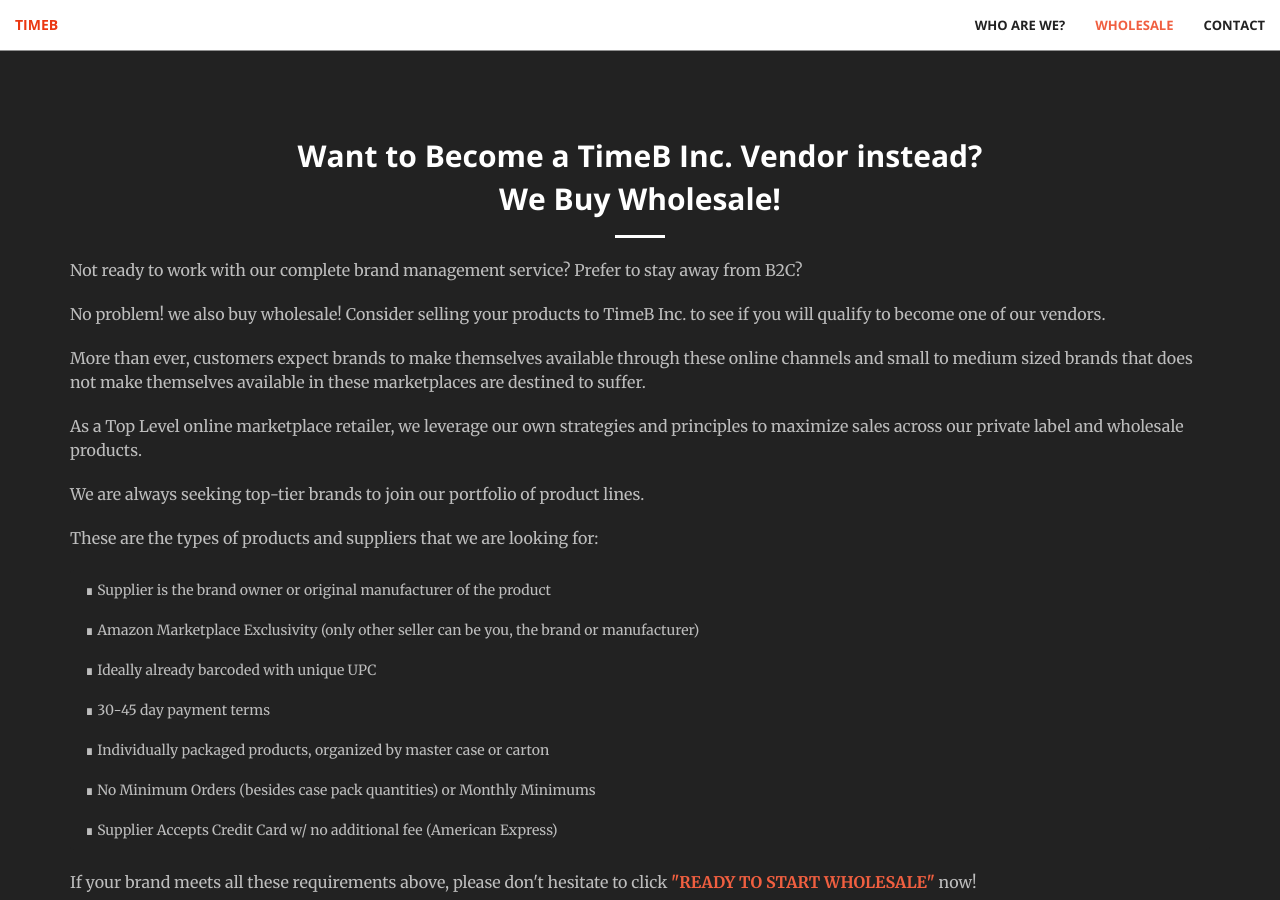
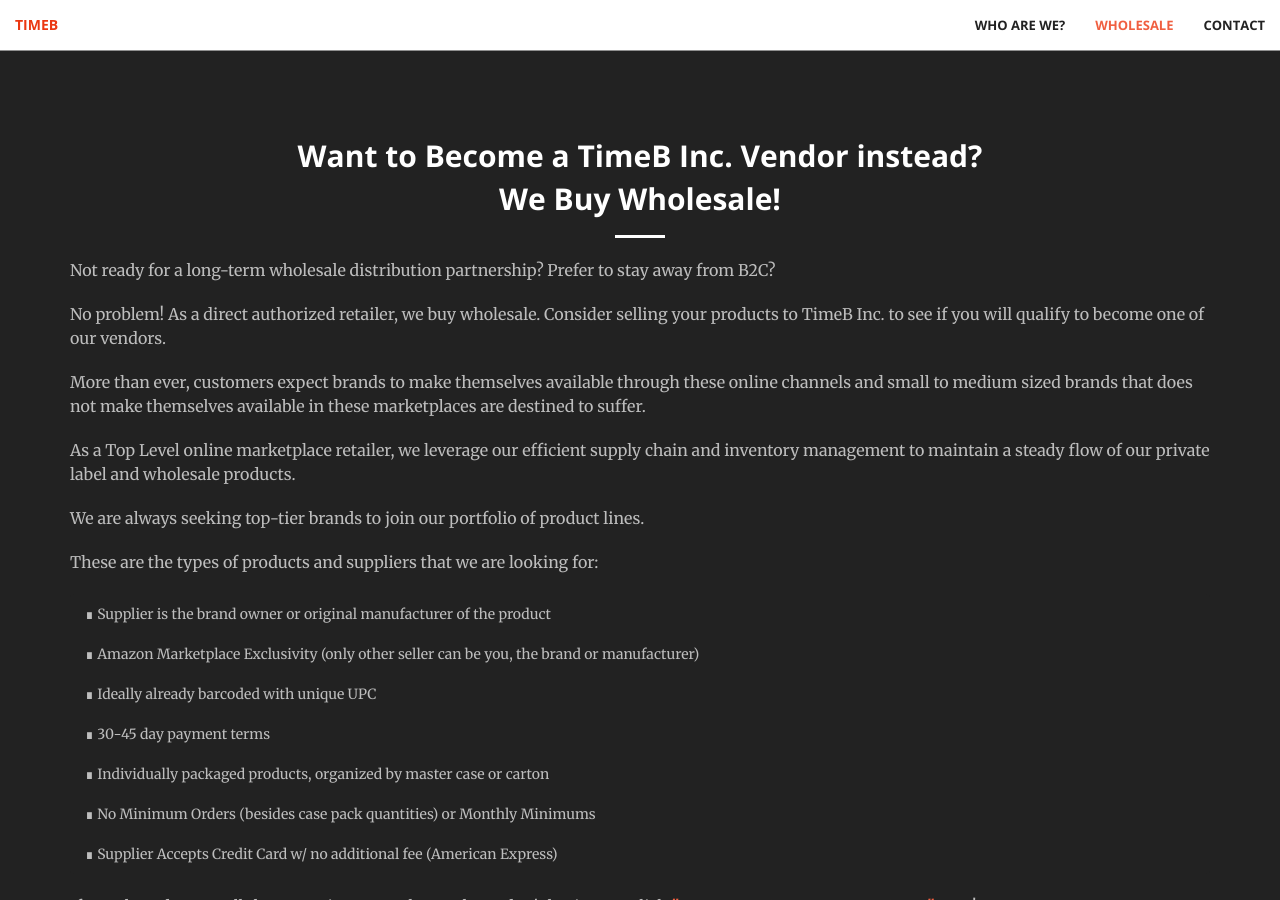
Before and after one commit to TimeBinc/TimeBinc.github.io, a Jekyll site: the page built from index.html, in a window 1280 px wide and 900 px high, scrolled down 1583 px. Built offline with Jekyll 4.4.1, drawn with Linux system fonts in a browser that asks for light colours.

Commit message:
Update aside.html

```diff
--- a/_includes/aside.html
+++ b/_includes/aside.html
@@ -11,10 +11,10 @@
     </div>
     <div class="container text-center">
         <div class="call-to-action">
-            <p class="text-faded-alt">Not ready to work with our complete brand management service? Prefer to stay away from B2C?</p>
-            <p class="text-faded-alt">No problem! we also buy wholesale! Consider selling your products to TimeB Inc. to see if you will qualify to become one of our vendors.</p>
+            <p class="text-faded-alt">Not ready for a long-term wholesale distribution partnership? Prefer to stay away from B2C?</p>
+            <p class="text-faded-alt">No problem! As a direct authorized retailer, we buy wholesale. Consider selling your products to TimeB Inc. to see if you will qualify to become one of our vendors.</p>
             <p class="text-faded-alt">More than ever, customers expect brands to make themselves available through these online channels and small to medium sized brands that does not make themselves available in these marketplaces are destined to suffer.</p>
-            <p class="text-faded-alt">As a Top Level online marketplace retailer, we leverage our own strategies and principles to maximize sales across our private label and wholesale products.</p>
+            <p class="text-faded-alt">As a Top Level online marketplace retailer, we leverage our efficient supply chain and inventory management to maintain a steady flow of our private label and wholesale products.</p>
             <p class="text-faded-alt">We are always seeking top-tier brands to join our portfolio of product lines.</p>
             <p class="text-faded-alt">These are the types of products and suppliers that we are looking for:</p>
             <ul class="text-faded-alt list-group list-group-flush">
```
